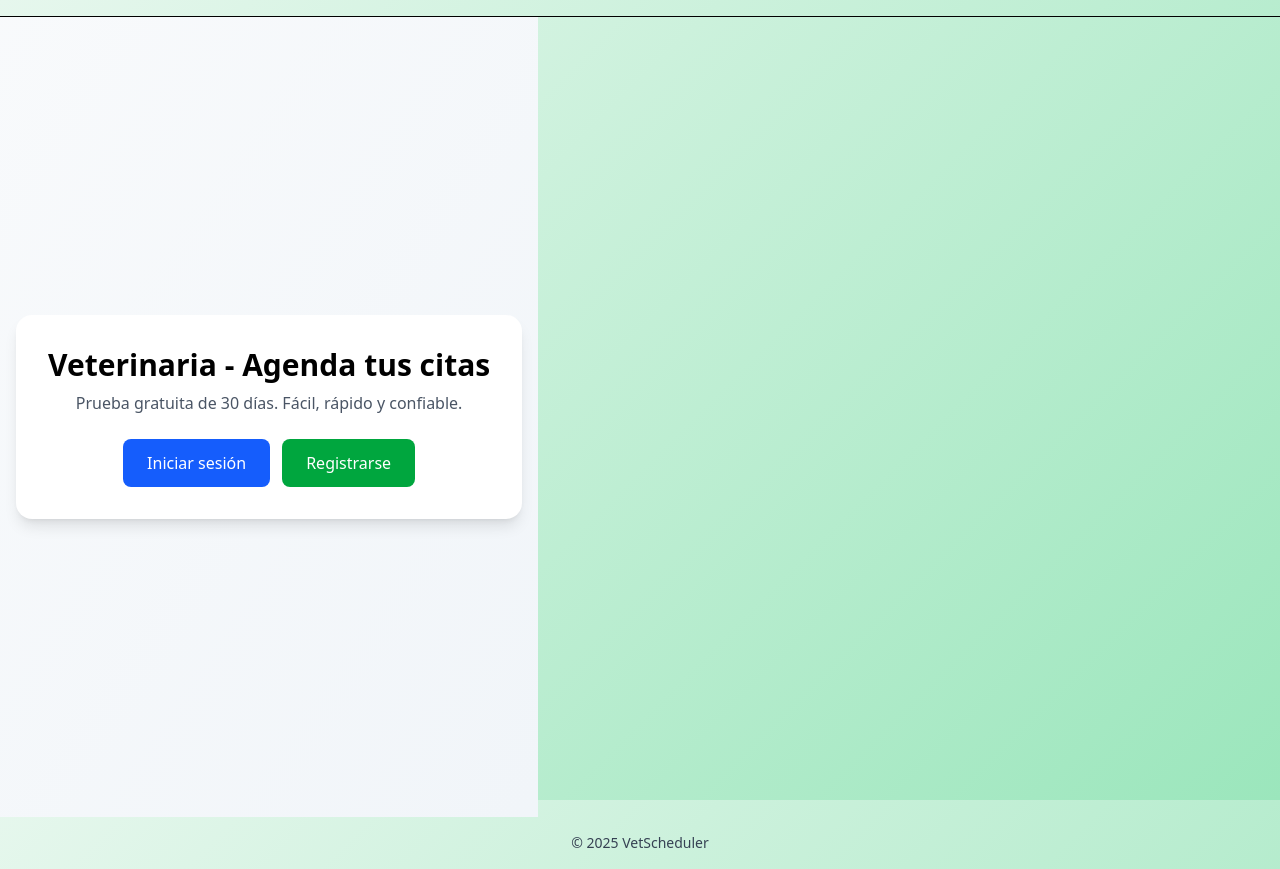
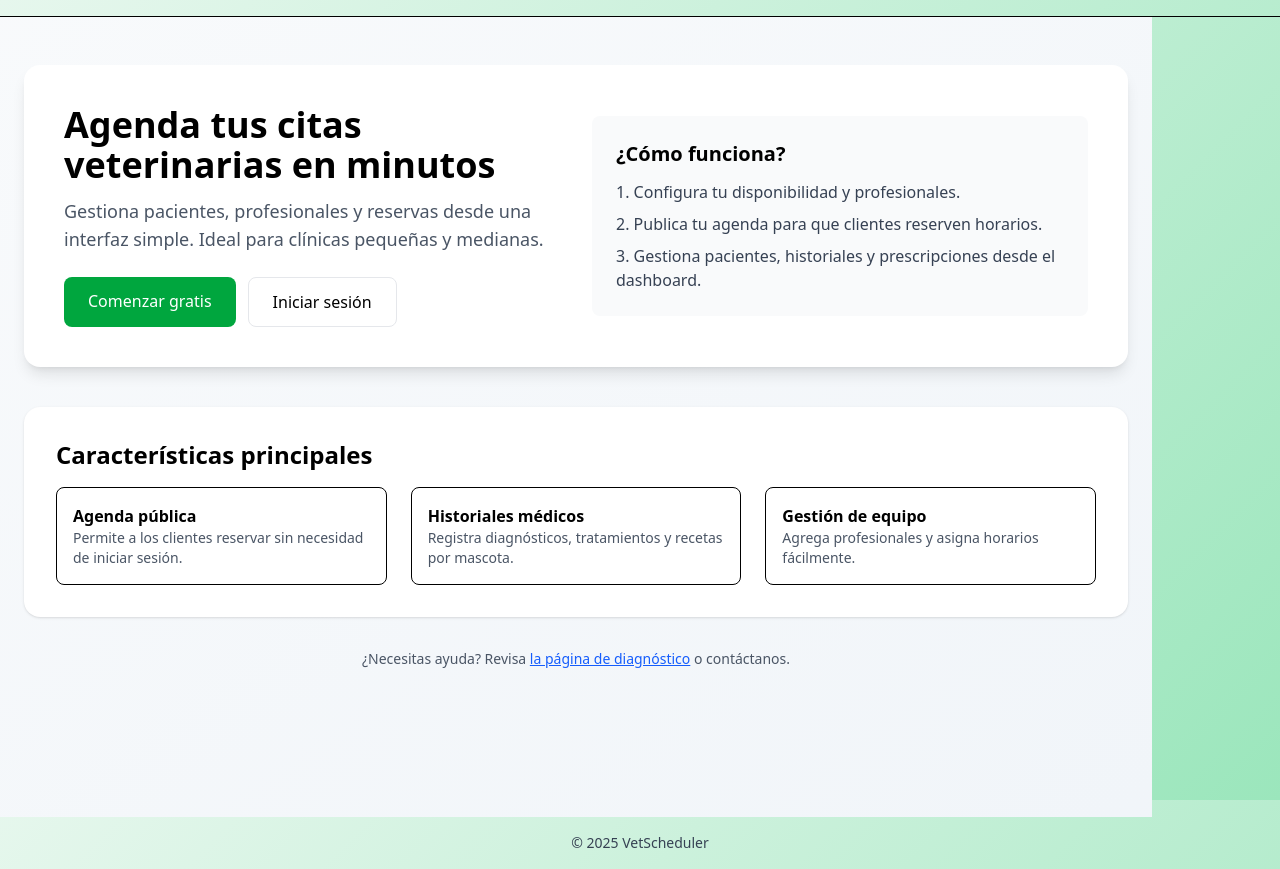
Before and after one commit to PulpFictionApps/Veterinaria, a Next.js app in the folder frontend/: page / in a window 1280 px wide. Built offline with nearby package versions, Linux system fonts and the light colour scheme.

Commit message:
implementaciones

```diff
--- a/frontend/src/app/login/page.tsx
+++ b/frontend/src/app/login/page.tsx
@@ -52,7 +52,7 @@ export default function LoginPage() {
 
   return (
     <div className="min-h-screen flex items-center justify-center bg-gradient-to-br from-blue-50 to-indigo-100 px-4">
-      <div className="w-full max-w-md">
+      <div className="w-full max-w-3xl">
         {/* Compact header for auth pages - avoid duplicating global header */}
         <div className="text-center mb-6">
           <h1 className="text-2xl font-bold text-gray-900">Inicia sesión</h1>
@@ -60,8 +60,19 @@ export default function LoginPage() {
         </div>
 
         {/* Login Form */}
-        <div className="bg-white rounded-2xl shadow-xl p-8">
-          <form onSubmit={handleSubmit} className="space-y-6">
+        <div className="bg-white rounded-2xl shadow-xl p-8 grid grid-cols-1 md:grid-cols-2 gap-6 items-center">
+          <div className="hidden md:block p-6">
+            <div className="h-full flex items-center justify-center text-center text-gray-600">
+              <div>
+                <div className="mb-4"><svg width="80" height="80" viewBox="0 0 24 24" fill="none" xmlns="http://www.w3.org/2000/svg"><circle cx="12" cy="12" r="10" stroke="#c7d2fe" strokeWidth="2"/><path d="M8 14s1.5-2 4-2 4 2 4 2" stroke="#6366f1" strokeWidth="1.2" strokeLinecap="round" strokeLinejoin="round"/></svg></div>
+                <h3 className="font-semibold text-lg">Bienvenido de nuevo</h3>
+                <p className="text-sm mt-2">Accede para gestionar tu clínica y reservas.</p>
+              </div>
+            </div>
+          </div>
+
+          <div className="p-2">
+            <form onSubmit={handleSubmit} className="space-y-6">
             <div>
               <label htmlFor="email" className="block text-sm font-medium text-gray-700 mb-2">
                 Email
@@ -106,15 +117,16 @@ export default function LoginPage() {
             >
               {loading ? 'Iniciando...' : 'Iniciar sesión'}
             </button>
-          </form>
+            </form>
 
-          <div className="mt-6 text-center">
+            <div className="mt-6 text-center">
             <p className="text-sm text-gray-600">
               ¿No tienes cuenta?{' '}
               <a href="/register" className="text-blue-600 hover:text-blue-700 font-medium">
                 Regístrate aquí
               </a>
             </p>
+          </div>
           </div>
         </div>
 
--- a/frontend/src/app/page.tsx
+++ b/frontend/src/app/page.tsx
@@ -4,17 +4,50 @@ import Link from 'next/link';
 
 export default function HomePage() {
   return (
-    <div className="min-h-screen flex items-center justify-center bg-gradient-to-br from-slate-50 to-slate-100 px-4">
-      <div className="w-full max-w-2xl">
-        <div className="bg-white rounded-2xl shadow-lg p-8 text-center">
-          <h1 className="text-3xl font-bold mb-2">Veterinaria - Agenda tus citas</h1>
-          <p className="text-gray-600 mb-6">Prueba gratuita de 30 días. Fácil, rápido y confiable.</p>
+    <div className="min-h-screen bg-gradient-to-br from-slate-50 to-slate-100">
+      <div className="max-w-6xl mx-auto px-6 py-12">
+        <div className="bg-white rounded-2xl shadow-lg p-10 grid grid-cols-1 md:grid-cols-2 gap-8 items-center">
+          <div>
+            <h1 className="text-4xl font-extrabold mb-3">Agenda tus citas veterinarias en minutos</h1>
+            <p className="text-gray-600 mb-6 text-lg">Gestiona pacientes, profesionales y reservas desde una interfaz simple. Ideal para clínicas pequeñas y medianas.</p>
 
-          <div className="flex flex-col sm:flex-row gap-3 justify-center">
-            <Link href="/login" className="inline-block w-full sm:w-auto text-center px-6 py-3 bg-blue-600 text-white rounded-lg hover:bg-blue-700 transition">Iniciar sesión</Link>
-            <Link href="/register" className="inline-block w-full sm:w-auto text-center px-6 py-3 bg-green-600 text-white rounded-lg hover:bg-green-700 transition">Registrarse</Link>
+            <div className="flex gap-3">
+              <Link href="/register" className="inline-block px-6 py-3 bg-green-600 text-white rounded-lg hover:bg-green-700 transition">Comenzar gratis</Link>
+              <Link href="/login" className="inline-block px-6 py-3 border border-gray-200 rounded-lg hover:bg-gray-50 transition">Iniciar sesión</Link>
+            </div>
+          </div>
+
+          <div className="p-6 bg-gray-50 rounded-lg">
+            <h3 className="text-xl font-semibold mb-3">¿Cómo funciona?</h3>
+            <ol className="list-decimal list-inside space-y-2 text-gray-700">
+              <li>Configura tu disponibilidad y profesionales.</li>
+              <li>Publica tu agenda para que clientes reserven horarios.</li>
+              <li>Gestiona pacientes, historiales y prescripciones desde el dashboard.</li>
+            </ol>
           </div>
         </div>
+
+        <section className="mt-10 bg-white rounded-2xl shadow p-8">
+          <h2 className="text-2xl font-bold mb-4">Características principales</h2>
+          <div className="grid grid-cols-1 sm:grid-cols-3 gap-6">
+            <div className="p-4 border rounded-lg">
+              <h4 className="font-semibold">Agenda pública</h4>
+              <p className="text-sm text-gray-600">Permite a los clientes reservar sin necesidad de iniciar sesión.</p>
+            </div>
+            <div className="p-4 border rounded-lg">
+              <h4 className="font-semibold">Historiales médicos</h4>
+              <p className="text-sm text-gray-600">Registra diagnósticos, tratamientos y recetas por mascota.</p>
+            </div>
+            <div className="p-4 border rounded-lg">
+              <h4 className="font-semibold">Gestión de equipo</h4>
+              <p className="text-sm text-gray-600">Agrega profesionales y asigna horarios fácilmente.</p>
+            </div>
+          </div>
+        </section>
+
+        <section className="mt-8 text-center text-sm text-gray-600">
+          <p>¿Necesitas ayuda? Revisa <a href="/test-connection" className="text-blue-600 underline">la página de diagnóstico</a> o contáctanos.</p>
+        </section>
       </div>
     </div>
   );
--- a/frontend/src/app/register/page.tsx
+++ b/frontend/src/app/register/page.tsx
@@ -37,7 +37,7 @@ export default function RegisterPage() {
 
   return (
     <div className="min-h-screen flex items-center justify-center bg-gradient-to-br from-green-50 to-emerald-100 px-4">
-      <div className="w-full max-w-md">
+      <div className="w-full max-w-3xl">
         {/* Logo/Header */}
         <div className="text-center mb-8">
           <div className="mx-auto w-16 h-16 bg-green-600 rounded-full flex items-center justify-center mb-4">
@@ -48,8 +48,19 @@ export default function RegisterPage() {
         </div>
 
         {/* Register Form */}
-        <div className="bg-white rounded-2xl shadow-xl p-8">
-          <form onSubmit={handleSubmit} className="space-y-6">
+        <div className="bg-white rounded-2xl shadow-xl p-8 grid grid-cols-1 md:grid-cols-2 gap-6 items-center">
+          <div className="hidden md:block p-6">
+            <div className="h-full flex items-center justify-center text-center text-gray-600">
+              <div>
+                <div className="mb-4"><svg width="80" height="80" viewBox="0 0 24 24" fill="none" xmlns="http://www.w3.org/2000/svg"><rect x="2" y="2" width="20" height="20" rx="4" stroke="#bbf7d0" strokeWidth="2"/><path d="M7 12h10" stroke="#10b981" strokeWidth="1.2" strokeLinecap="round" strokeLinejoin="round"/></svg></div>
+                <h3 className="font-semibold text-lg">Únete a VetScheduler</h3>
+                <p className="text-sm mt-2">Crea tu cuenta para empezar a agendar y gestionar pacientes.</p>
+              </div>
+            </div>
+          </div>
+
+          <div className="p-2">
+            <form onSubmit={handleSubmit} className="space-y-6">
             <div>
               <label htmlFor="email" className="block text-sm font-medium text-gray-700 mb-2">
                 Email
@@ -94,9 +105,9 @@ export default function RegisterPage() {
             >
               {loading ? 'Creando cuenta...' : 'Crear cuenta'}
             </button>
-          </form>
+            </form>
 
-          <div className="mt-6 text-center">
+            <div className="mt-6 text-center">
             <p className="text-sm text-gray-600">
               ¿Ya tienes cuenta?{' '}
               <a href="/login" className="text-green-600 hover:text-green-700 font-medium">
@@ -104,6 +115,7 @@ export default function RegisterPage() {
               </a>
             </p>
           </div>
+          </div>
         </div>
       </div>
     </div>
```
